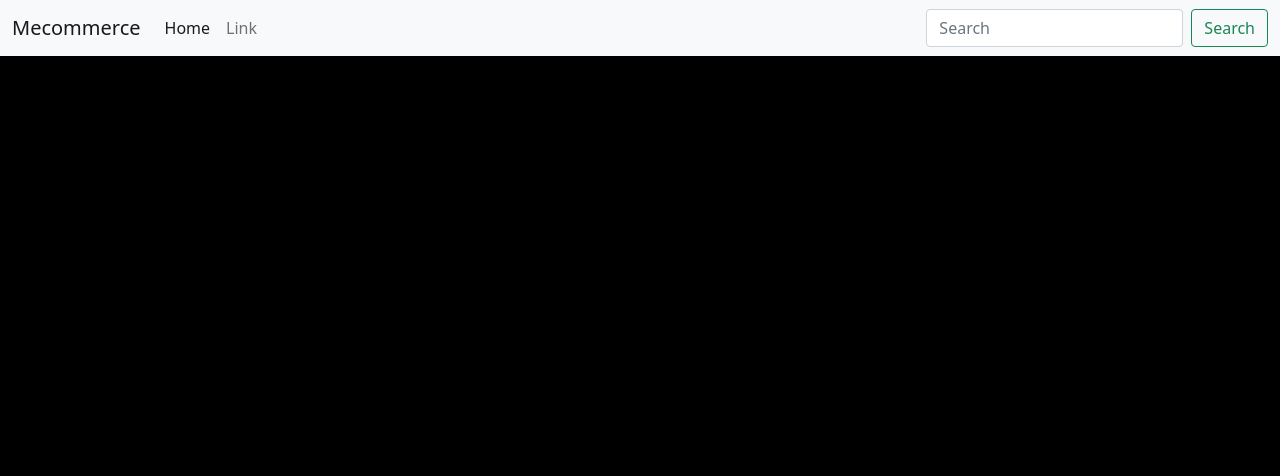
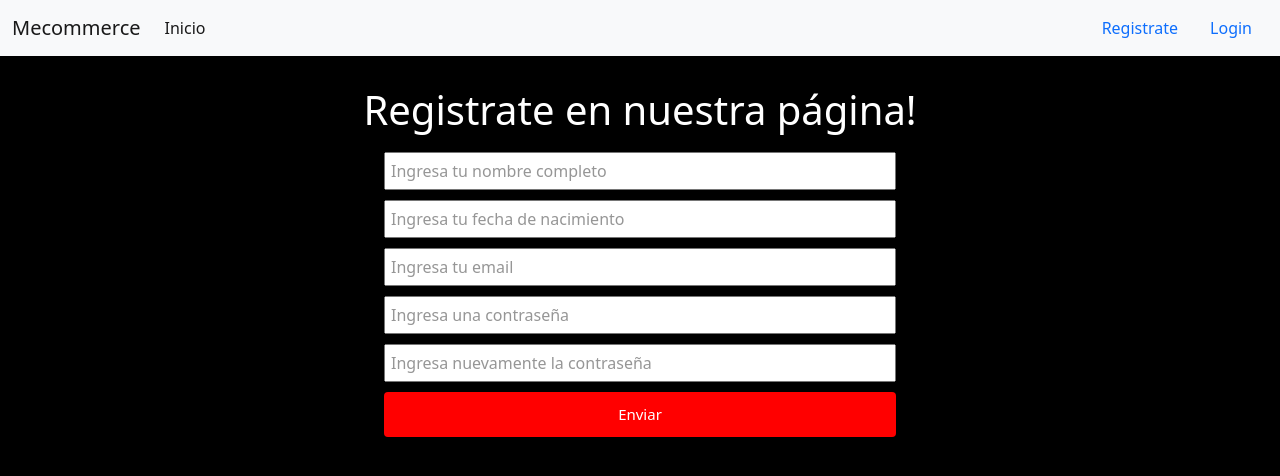
Before and after one commit to lucasezequielriera/Full-Stack-Developer, a React (Create React App) app in the folder tp8-modulo2/: page /Registrate in a window 1280 px wide. Shown: the top 476 px of the page. Built offline with nearby package versions, Linux system fonts and the light colour scheme.

Commit message:
MockUp Ecommerce

```diff
--- a/tp8-modulo2/src/App.jsx
+++ b/tp8-modulo2/src/App.jsx
@@ -1,18 +1,21 @@
-import {BrowserRouter as Router, Switch, Route, Link} from 'react-router-dom';
+import { BrowserRouter as Router, Switch, Route } from 'react-router-dom';
 import './assets/css/App.css';
-import Navbar from './components/Navbar'
+import Navbar from './components/Navbar';
+import RegisterForm from './components/Register/RegisterForm';
+import LoginForm from './components/Login/LoginForm';
+import Inicio from './components/Inicio/Inicio';
+import DetalleProductos from './components/DetalleProductos/DetalleProductos';
 
 export default function App() {
   return (
-    <div className="App">
         <Router>
           <Navbar />
           <Switch>
-            <Route></Route>
-            <Route></Route>
-            <Route></Route>
+            <Route exact path='/'><Inicio /></Route>
+            <Route exact path='/Login'><LoginForm /></Route>
+            <Route exact path='/Registrate'><RegisterForm /></Route>
+            <Route exact path='/:id'><DetalleProductos /></Route>
           </Switch>
         </Router>
-    </div>
   );
 }
--- /dev/null
+++ b/tp8-modulo2/src/components/DetalleProductos/DetalleProductos.css
@@ -0,0 +1,9 @@
+.detalle-productos {
+    width: 100%;
+}
+
+.detalle-productos h1 {
+    font-weight: 200;
+    padding-top: 40px;
+    text-align: center;
+}
--- /dev/null
+++ b/tp8-modulo2/src/components/DetalleProductos/DetalleProductos.jsx
@@ -0,0 +1,9 @@
+import './DetalleProductos.css'
+
+export default function DetalleProductos() {
+    return(
+        <div className="detalle-productos">
+            <h1>Este es el detalle del producto que elegiste!</h1>
+        </div>
+    )
+}
--- /dev/null
+++ b/tp8-modulo2/src/components/Inicio/Inicio.css
@@ -0,0 +1,9 @@
+.inicio {
+    width: 100%;
+    height: calc(100vh - 53px);
+}
+.inicio h1 {
+    padding-top: 30px;
+    text-align: center;
+    font-weight: 200;
+}
--- /dev/null
+++ b/tp8-modulo2/src/components/Inicio/Inicio.jsx
@@ -0,0 +1,9 @@
+import './Inicio.css'
+
+export default function Inicio() {
+    return(
+        <div className="inicio">
+            <h1>¡Bienvenidos/as a Mecommerce!</h1>
+        </div>
+    )
+}
--- /dev/null
+++ b/tp8-modulo2/src/components/Login/LoginForm.css
@@ -0,0 +1,47 @@
+.login-form {
+    text-align: center;
+    width: 80%;
+    margin: auto;
+    margin-top: 30px;
+    display: flex;
+    flex-direction: column;
+}
+
+.login-form h1 {
+    font-weight: 200;
+}
+
+.login-form input {
+    padding: 5px 5px;
+    width: 50%;
+    margin: auto;
+    margin-top: 10px;
+    transition: all .5s;
+}
+
+.login-form input::placeholder {
+    color: rgb(150, 150, 150);
+    text-align: left;
+    margin: 0px !important;
+}
+
+.login-form input:focus {
+    border: 2px solid red !important;
+    outline: none;
+}
+
+.login-form input[type='button'] {
+    background-color: red;
+    padding: 10px;
+    width: 50%;
+    border-radius: 4px;
+    border: 1px solid transparent;
+    transition: all .3s;
+    font-size: 15px;
+    color: white;
+}
+
+.login-form input[type='button']:hover {
+    background-color: white;
+    color: red;
+}
--- /dev/null
+++ b/tp8-modulo2/src/components/Login/LoginForm.jsx
@@ -0,0 +1,15 @@
+import './LoginForm.css'
+
+export default function LoginForm() {
+    return(
+        <div className="login-form">
+            <h1>Entrá a tu perfil!</h1>
+            <label htmlFor=""></label>
+            <input type="text" placeholder="Ingresa tu email"/>
+            <label htmlFor=""></label>
+            <input type="text" placeholder="Ingresa tu contraseña"/>
+            <label htmlFor=""></label>
+            <input type="button" value="Enviar" />
+        </div>
+    )
+}
--- a/tp8-modulo2/src/components/Navbar.jsx
+++ b/tp8-modulo2/src/components/Navbar.jsx
@@ -1,29 +1,25 @@
-import React from 'react';
-import {Link} from 'react-router-dom';
+import { Link } from 'react-router-dom';
 
 export default function Navbar() {
     return (
         <nav className="navbar navbar-expand-lg navbar-light bg-light">
             <div className="container-fluid">
-                <a className="navbar-brand" href=".">Mecommerce</a>
+                <Link to='./' className="navbar-brand">Mecommerce</Link>
                 <button className="navbar-toggler" type="button" data-bs-toggle="collapse" data-bs-target="#navbarSupportedContent" aria-controls="navbarSupportedContent" aria-expanded="false" aria-label="Toggle navigation">
                     <span className="navbar-toggler-icon"></span>
                 </button>
                 <div className="collapse navbar-collapse" id="navbarSupportedContent">
                     <ul className="navbar-nav me-auto mb-2 mb-lg-0">
                         <li className="nav-item">
-                            <a className="nav-link active" aria-current="page" href=".">Home</a>
-                        </li>
-                        <li className="nav-item">
-                            <a className="nav-link" href=".">Link</a>
+                            <Link to='./' className="nav-link active" aria-current="page">Inicio</Link>
                         </li>
                     </ul>
                 <form className="d-flex">
-                    <input className="form-control me-2" type="search" placeholder="Search" aria-label="Search"/>
-                    <button className="btn btn-outline-success" type="submit">Search</button>
+                    <Link to="./Registrate" className="nav-link">Registrate</Link>
+                    <Link to="./Login" className="nav-link">Login</Link>
                 </form>
                 </div>
             </div>
-            </nav>
-    )
+        </nav>
+    );
 }
--- /dev/null
+++ b/tp8-modulo2/src/components/Register/RegisterForm.css
@@ -0,0 +1,47 @@
+.register-form {
+    text-align: center;
+    width: 80%;
+    margin: auto;
+    margin-top: 30px;
+    display: flex;
+    flex-direction: column;
+}
+
+.register-form h1 {
+    font-weight: 200;
+}
+
+.register-form input {
+    padding: 5px 5px;
+    width: 50%;
+    margin: auto;
+    margin-top: 10px;
+    transition: all .5s;
+}
+
+.register-form input::placeholder {
+    color: rgb(150, 150, 150);
+    text-align: left;
+    margin: 0px !important;
+}
+
+.register-form input:focus {
+    border: 2px solid red !important;
+    outline: none;
+}
+
+.register-form input[type='button'] {
+    background-color: red;
+    padding: 10px;
+    width: 50%;
+    border-radius: 4px;
+    border: 1px solid transparent;
+    transition: all .3s;
+    font-size: 15px;
+    color: white;
+}
+
+.register-form input[type='button']:hover {
+    background-color: white;
+    color: red;
+}
--- /dev/null
+++ b/tp8-modulo2/src/components/Register/RegisterForm.jsx
@@ -0,0 +1,21 @@
+import './RegisterForm.css'
+
+export default function RegisterForm() {
+    return(
+        <div className="register-form">
+            <h1>Registrate en nuestra página!</h1>
+            <label htmlFor=""></label>
+            <input type="text" placeholder="Ingresa tu nombre completo"/>
+            <label htmlFor=""></label>
+            <input type="text" placeholder="Ingresa tu fecha de nacimiento"/>
+            <label htmlFor=""></label>
+            <input type="text" placeholder="Ingresa tu email"/>
+            <label htmlFor=""></label>
+            <input type="text" placeholder="Ingresa una contraseña"/>
+            <label htmlFor=""></label>
+            <input type="text" placeholder="Ingresa nuevamente la contraseña"/>
+            <label htmlFor=""></label>
+            <input type="button" value="Enviar" />
+        </div>
+    )
+}
```
